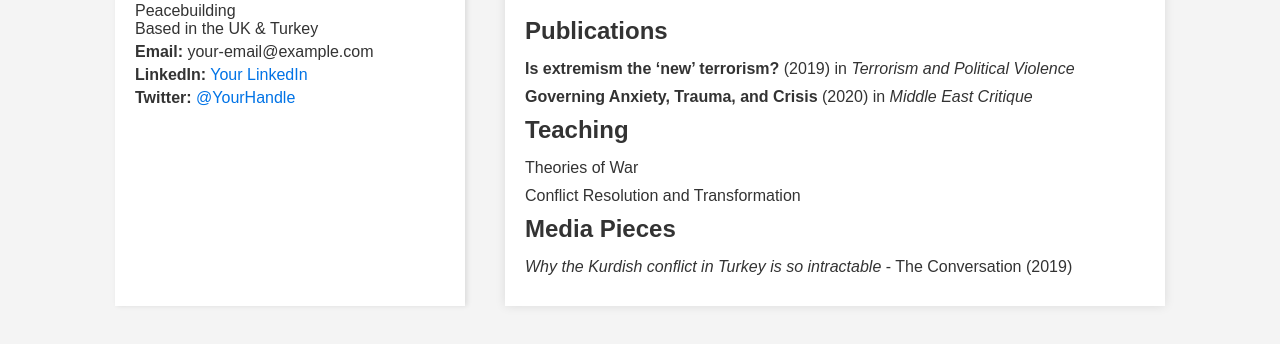
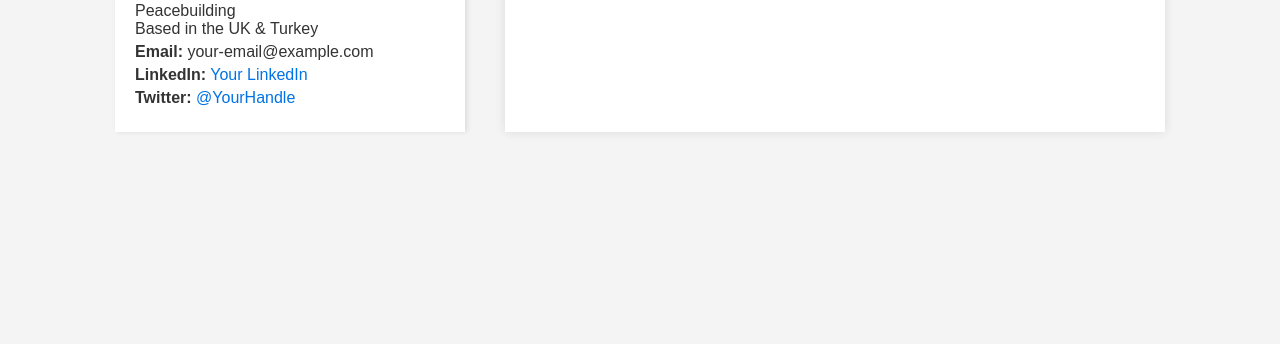
Before and after one commit to RecepOnursal/RecepOnursal, a plain HTML site: page index.html in a window 1280 px wide. Shown: the part 174-518 px from the top of the page. Drawn offline with Linux system fonts and the light colour scheme.

Commit message:
Update index.html

```diff
--- a/index.html
+++ b/index.html
@@ -3,24 +3,23 @@
 <head>
     <meta charset="UTF-8">
     <meta name="viewport" content="width=device-width, initial-scale=1.0">
-    <title>Recep Onursal</title>
+    <title>Recep Onursal - Home</title>
     <link rel="stylesheet" href="style.css">
 </head>
 <body>
     <header>
         <nav>
             <ul class="nav-list">
-                <li><a href="#about">About Me</a></li>
-                <li><a href="#publications">Publications</a></li>
-                <li><a href="#teaching">Teaching</a></li>
-                <li><a href="#media">Media Pieces</a></li>
-                <li><a href="#contact">Contact</a></li>
+                <li><a href="index.html">About Me</a></li>
+                <li><a href="publications.html">Publications</a></li>
+                <li><a href="teaching.html">Teaching</a></li>
+                <li><a href="media.html">Media Pieces</a></li>
+                <li><a href="contact.html">Contact</a></li>
             </ul>
         </nav>
     </header>
 
     <div class="container">
-        <!-- Sidebar Section -->
         <aside class="sidebar">
             <img src="your-image-url-here.jpg" alt="Recep Onursal" class="profile-img">
             <h2>Recep Onursal</h2>
@@ -33,34 +32,10 @@
             </div>
         </aside>
 
-        <!-- Main Content Section -->
         <main class="content">
             <section id="about">
                 <h1>About Me</h1>
                 <p>I specialize in peace and conflict studies, critical security studies, and international relations...</p>
-            </section>
-
-            <section id="publications">
-                <h2>Publications</h2>
-                <ul>
-                    <li><strong>Is extremism the ‘new’ terrorism?</strong> (2019) in <em>Terrorism and Political Violence</em></li>
-                    <li><strong>Governing Anxiety, Trauma, and Crisis</strong> (2020) in <em>Middle East Critique</em></li>
-                </ul>
-            </section>
-
-            <section id="teaching">
-                <h2>Teaching</h2>
-                <ul>
-                    <li>Theories of War</li>
-                    <li>Conflict Resolution and Transformation</li>
-                </ul>
-            </section>
-
-            <section id="media">
-                <h2>Media Pieces</h2>
-                <ul>
-                    <li><em>Why the Kurdish conflict in Turkey is so intractable</em> - The Conversation (2019)</li>
-                </ul>
             </section>
         </main>
     </div>
```
